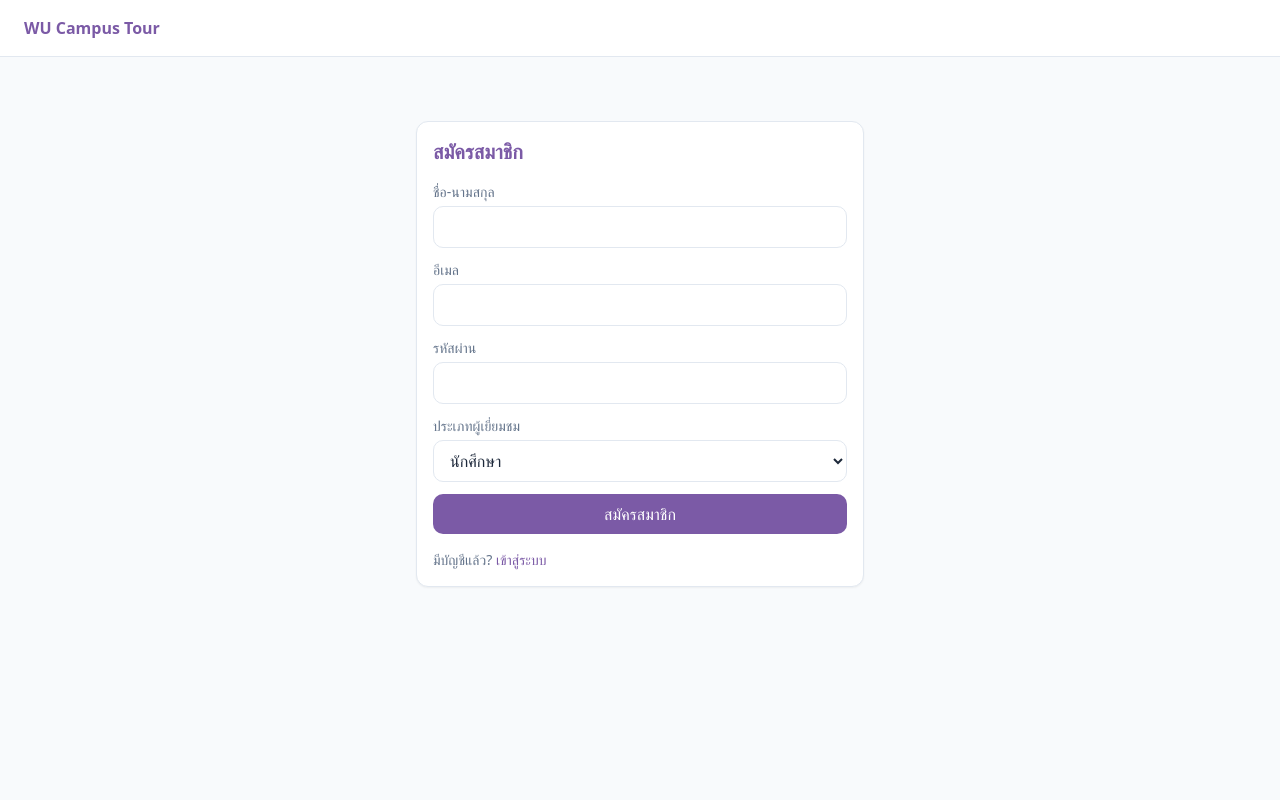
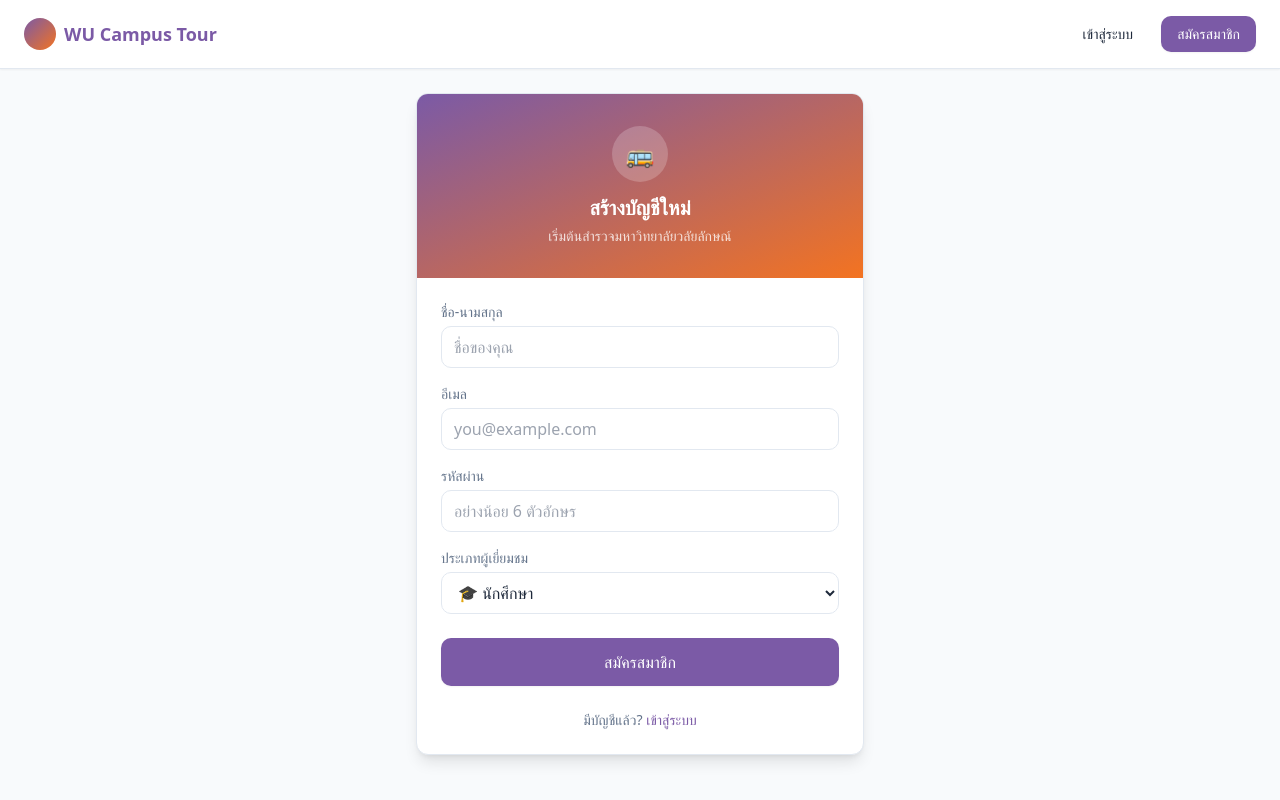
Before and after one commit to mxxnt25/walailak-campus-tour, a React (Vite) app: page /register in a window 1280 px wide. Built offline with nearby package versions, Linux system fonts and the light colour scheme; no server answers.

Commit message:
style: polish UI for all M1 pages with WU minimal theme, add nav buttons

```diff
--- a/src/components/common/Button.jsx
+++ b/src/components/common/Button.jsx
@@ -1,13 +1,18 @@
-export default function Button({ variant = 'primary', children, ...props }) {
-  const base = 'rounded-button px-4 py-2 font-medium transition'
+export default function Button({ variant = 'primary', size = 'md', children, className = '', ...props }) {
+  const base = 'rounded-button font-medium transition-all duration-150 active:scale-95 disabled:opacity-50 disabled:cursor-not-allowed'
+  const sizes = {
+    sm: 'px-3 py-1.5 text-sm',
+    md: 'px-4 py-2 text-sm',
+    lg: 'px-6 py-3 text-base',
+  }
   const variants = {
-    primary: 'bg-primary text-white hover:opacity-90',
+    primary: 'bg-primary text-white hover:bg-primary/90 shadow-sm hover:shadow-md',
     secondary: 'bg-surface border border-border text-textPrimary hover:bg-background',
-    danger: 'bg-danger text-white hover:opacity-90',
+    danger: 'bg-danger text-white hover:bg-danger/90 shadow-sm',
     ghost: 'text-textPrimary hover:bg-background',
   }
   return (
-    <button className={`${base} ${variants[variant]}`} {...props}>
+    <button className={`${base} ${sizes[size]} ${variants[variant]} ${className}`} {...props}>
       {children}
     </button>
   )
--- a/src/layouts/PublicLayout.jsx
+++ b/src/layouts/PublicLayout.jsx
@@ -1,8 +1,51 @@
+import { Link, useNavigate } from 'react-router-dom'
+import { useAuth } from '../hooks/useAuth'
+import { signOut } from '../services/authService'
+import Button from '../components/common/Button'
+
 export default function PublicLayout({ children }) {
+  const { session, profile } = useAuth()
+  const navigate = useNavigate()
+
+  async function handleSignOut() {
+    await signOut()
+    navigate('/login')
+  }
+
   return (
     <div className="min-h-screen bg-background">
-      <nav className="bg-surface border-b border-border px-6 py-4">
-        <span className="text-primary font-bold">WU Campus Tour</span>
+      <nav className="bg-surface border-b border-border px-6 py-4 flex items-center justify-between shadow-sm">
+        <Link to="/" className="flex items-center gap-2">
+          <div className="w-8 h-8 rounded-full bg-gradient-to-br from-primary to-accent" />
+          <span className="text-primary font-bold text-lg">WU Campus Tour</span>
+        </Link>
+
+        <div className="flex items-center gap-3">
+          {session ? (
+            <>
+              <Link to="/profile" className="text-sm text-textPrimary hover:text-primary transition">
+                {profile?.full_name || 'โปรไฟล์'}
+              </Link>
+              {profile?.role === 'ADMIN' && (
+                <Link to="/admin/users">
+                  <Button variant="ghost">จัดการผู้ใช้</Button>
+                </Link>
+              )}
+              <Button variant="secondary" onClick={handleSignOut}>
+                ออกจากระบบ
+              </Button>
+            </>
+          ) : (
+            <>
+              <Link to="/login">
+                <Button variant="ghost">เข้าสู่ระบบ</Button>
+              </Link>
+              <Link to="/register">
+                <Button variant="primary">สมัครสมาชิก</Button>
+              </Link>
+            </>
+          )}
+        </div>
       </nav>
       <main className="p-6">{children}</main>
     </div>
--- a/src/pages/admin/AdminUsers.jsx
+++ b/src/pages/admin/AdminUsers.jsx
@@ -1,13 +1,17 @@
 import { useEffect, useState } from 'react'
-import { listAllProfiles, updateUserRole } from '../../services/profileService'
+import { listAllProfiles, updateUserRole, deleteUserProfile } from '../../services/profileService'
 import Card from '../../components/common/Card'
 import Badge from '../../components/common/Badge'
+import Button from '../../components/common/Button'
 import LoadingState from '../../components/common/LoadingState'
 import ErrorState from '../../components/common/ErrorState'
+import { useAuth } from '../../hooks/useAuth'
 
 const ROLES = ['ADMIN', 'GUIDE', 'VISITOR']
+const ROLE_COLORS = { ADMIN: 'danger', GUIDE: 'warning', VISITOR: 'primary' }
 
 export default function AdminUsers() {
+  const { session } = useAuth()
   const [users, setUsers] = useState([])
   const [loading, setLoading] = useState(true)
   const [error, setError] = useState('')
@@ -35,33 +39,62 @@ export default function AdminUsers() {
     }
   }
 
+  async function handleDelete(user) {
+    if (user.id === session?.user?.id) {
+      alert('ไม่สามารถลบบัญชีตัวเองได้')
+      return
+    }
+    const confirmed = window.confirm(`ยืนยันลบผู้ใช้ "${user.full_name}" (${user.email})? การลบนี้ไม่สามารถย้อนกลับได้`)
+    if (!confirmed) return
+    try {
+      await deleteUserProfile(user.id)
+      load()
+    } catch (err) {
+      alert('ลบไม่สำเร็จ: ' + err.message)
+    }
+  }
+
   if (loading) return <LoadingState />
   if (error) return <ErrorState message={error} />
 
   return (
     <div>
-      <h1 className="text-xl font-bold text-primary mb-4">จัดการผู้ใช้</h1>
+      <div className="mb-6">
+        <h1 className="text-2xl font-bold text-primary">จัดการผู้ใช้</h1>
+        <p className="text-textSecondary text-sm mt-1">ทั้งหมด {users.length} บัญชี</p>
+      </div>
+
       <div className="flex flex-col gap-3">
         {users.map((u) => (
-          <Card key={u.id} className="flex items-center justify-between">
-            <div>
-              <p className="font-medium">{u.full_name}</p>
-              <p className="text-sm text-textSecondary">{u.email}</p>
+          <Card key={u.id} className="flex items-center justify-between hover:shadow-md transition">
+            <div className="flex items-center gap-3">
+              <div className="w-10 h-10 rounded-full bg-primary/10 text-primary flex items-center justify-center font-bold">
+                {(u.full_name || '?').charAt(0).toUpperCase()}
+              </div>
+              <div>
+                <p className="font-medium text-textPrimary">{u.full_name}</p>
+                <p className="text-sm text-textSecondary">{u.email}</p>
+              </div>
             </div>
             <div className="flex items-center gap-2">
-              <Badge color={u.role === 'ADMIN' ? 'danger' : u.role === 'GUIDE' ? 'warning' : 'primary'}>
-                {u.role}
-              </Badge>
+              <Badge color={ROLE_COLORS[u.role]}>{u.role}</Badge>
               <select
                 value={u.role}
                 onChange={(e) => handleRoleChange(u.id, e.target.value)}
-                className="rounded-input border border-border px-2 py-1 text-sm bg-surface"
+                className="rounded-input border border-border px-2 py-1.5 text-sm bg-surface focus:outline-none focus:ring-2 focus:ring-primary"
               >
                 {ROLES.map((r) => <option key={r} value={r}>{r}</option>)}
               </select>
+              <Button variant="danger" size="sm" onClick={() => handleDelete(u)}>
+                🗑️ ลบ
+              </Button>
             </div>
           </Card>
         ))}
+
+        {users.length === 0 && (
+          <p className="text-center text-textSecondary py-10">ยังไม่มีผู้ใช้ในระบบ</p>
+        )}
       </div>
     </div>
   )
--- a/src/pages/auth/Login.jsx
+++ b/src/pages/auth/Login.jsx
@@ -3,7 +3,6 @@ import { useNavigate, Link } from 'react-router-dom'
 import { signIn } from '../../services/authService'
 import Button from '../../components/common/Button'
 import Input from '../../components/common/Input'
-import Card from '../../components/common/Card'
 
 export default function Login() {
   const navigate = useNavigate()
@@ -30,21 +29,40 @@ export default function Login() {
   }
 
   return (
-    <div className="max-w-md mx-auto mt-10">
-      <Card>
-        <h1 className="text-xl font-bold text-primary mb-4">เข้าสู่ระบบ</h1>
-        <form onSubmit={handleSubmit} className="flex flex-col gap-3">
-          <Input name="email" type="email" label="อีเมล" value={form.email} onChange={handleChange} required />
-          <Input name="password" type="password" label="รหัสผ่าน" value={form.password} onChange={handleChange} required />
-          {error && <span className="text-sm text-danger">{error}</span>}
-          <Button type="submit" disabled={loading}>
-            {loading ? 'กำลังเข้าสู่ระบบ...' : 'เข้าสู่ระบบ'}
-          </Button>
-        </form>
-        <p className="text-sm text-textSecondary mt-4">
-          ยังไม่มีบัญชี? <Link to="/register" className="text-primary">สมัครสมาชิก</Link>
-        </p>
-      </Card>
+    <div className="min-h-[80vh] flex items-center justify-center">
+      <div className="w-full max-w-md">
+        <div className="bg-surface border border-border rounded-card shadow-lg overflow-hidden">
+          <div className="bg-gradient-to-br from-primary to-accent px-6 py-8 text-center">
+            <div className="w-14 h-14 mx-auto mb-3 rounded-full bg-white/20 flex items-center justify-center text-2xl">
+              🎓
+            </div>
+            <h1 className="text-white font-bold text-xl">ยินดีต้อนรับกลับมา</h1>
+            <p className="text-white/80 text-sm mt-1">เข้าสู่ระบบเพื่อจองทัวร์และดูข้อมูลของคุณ</p>
+          </div>
+
+          <form onSubmit={handleSubmit} className="p-6 flex flex-col gap-4">
+            <Input name="email" type="email" label="อีเมล" placeholder="you@example.com" value={form.email} onChange={handleChange} required />
+            <Input name="password" type="password" label="รหัสผ่าน" placeholder="••••••••" value={form.password} onChange={handleChange} required />
+            {error && (
+              <div className="bg-danger/10 border border-danger/30 text-danger text-sm rounded-input px-3 py-2">
+                {error}
+              </div>
+            )}
+            <Button type="submit" size="lg" disabled={loading} className="mt-2">
+              {loading ? 'กำลังเข้าสู่ระบบ...' : 'เข้าสู่ระบบ'}
+            </Button>
+          </form>
+
+          <div className="px-6 pb-6 text-center">
+            <p className="text-sm text-textSecondary">
+              ยังไม่มีบัญชี?{' '}
+              <Link to="/register" className="text-primary font-medium hover:underline">
+                สมัครสมาชิก
+              </Link>
+            </p>
+          </div>
+        </div>
+      </div>
     </div>
   )
 }
--- a/src/pages/auth/Profile.jsx
+++ b/src/pages/auth/Profile.jsx
@@ -1,41 +1,90 @@
+import { useState } from 'react'
 import { useAuth } from '../../hooks/useAuth'
-import { signOut } from '../../services/authService'
-import { useNavigate } from 'react-router-dom'
+import { updateProfile } from '../../services/profileService'
 import Card from '../../components/common/Card'
 import Button from '../../components/common/Button'
+import Input from '../../components/common/Input'
 import Badge from '../../components/common/Badge'
 import LoadingState from '../../components/common/LoadingState'
 
+const ROLE_LABELS = { ADMIN: 'ผู้ดูแลระบบ', GUIDE: 'ไกด์นำทาง', VISITOR: 'ผู้เยี่ยมชม' }
+const ROLE_COLORS = { ADMIN: 'danger', GUIDE: 'warning', VISITOR: 'primary' }
+
 export default function Profile() {
-  const { profile, loading } = useAuth()
-  const navigate = useNavigate()
+  const { profile, loading, refreshProfile } = useAuth()
+  const [editing, setEditing] = useState(false)
+  const [form, setForm] = useState({ full_name: '', phone: '' })
+  const [saving, setSaving] = useState(false)
 
   if (loading) return <LoadingState />
-  if (!profile) return <p className="text-textSecondary">กรุณาเข้าสู่ระบบ</p>
+  if (!profile) return <p className="text-textSecondary text-center mt-10">กรุณาเข้าสู่ระบบ</p>
 
-  async function handleSignOut() {
-    await signOut()
-    navigate('/login')
+  function startEdit() {
+    setForm({ full_name: profile.full_name || '', phone: profile.phone || '' })
+    setEditing(true)
   }
 
+  async function handleSave(e) {
+    e.preventDefault()
+    setSaving(true)
+    try {
+      await updateProfile(profile.id, form)
+      await refreshProfile()
+      setEditing(false)
+    } catch (err) {
+      alert('บันทึกไม่สำเร็จ: ' + err.message)
+    } finally {
+      setSaving(false)
+    }
+  }
+
+  const initial = (profile.full_name || '?').charAt(0).toUpperCase()
+
   return (
-    <div className="max-w-md mx-auto mt-10">
-      <Card>
-        <h1 className="text-xl font-bold text-primary mb-2">โปรไฟล์ของฉัน</h1>
-        <div className="flex flex-col gap-2 mt-4">
-          <p><span className="text-textSecondary">ชื่อ:</span> {profile.full_name}</p>
-          <p><span className="text-textSecondary">อีเมล:</span> {profile.email}</p>
-          <p>
-            <span className="text-textSecondary">สิทธิ์:</span>{' '}
-            <Badge color={profile.role === 'ADMIN' ? 'danger' : profile.role === 'GUIDE' ? 'warning' : 'primary'}>
-              {profile.role}
-            </Badge>
-          </p>
-          {profile.visitor_type && <p><span className="text-textSecondary">ประเภท:</span> {profile.visitor_type}</p>}
+    <div className="max-w-lg mx-auto mt-6">
+      <Card className="!p-0 overflow-hidden">
+        <div className="bg-gradient-to-br from-primary to-accent px-6 py-8 text-center">
+          <div className="w-20 h-20 mx-auto rounded-full bg-white flex items-center justify-center text-3xl font-bold text-primary shadow-md">
+            {initial}
+          </div>
+          <h1 className="text-white font-bold text-xl mt-3">{profile.full_name}</h1>
+          <div className="mt-2">
+            <Badge color={ROLE_COLORS[profile.role]}>{ROLE_LABELS[profile.role] || profile.role}</Badge>
+          </div>
         </div>
-        <Button variant="secondary" onClick={handleSignOut} className="mt-6">
-          ออกจากระบบ
-        </Button>
+
+        <div className="p-6">
+          {!editing ? (
+            <div className="flex flex-col gap-3">
+              <div className="flex justify-between border-b border-border pb-2">
+                <span className="text-textSecondary text-sm">อีเมล</span>
+                <span className="text-textPrimary text-sm font-medium">{profile.email}</span>
+              </div>
+              <div className="flex justify-between border-b border-border pb-2">
+                <span className="text-textSecondary text-sm">เบอร์โทร</span>
+                <span className="text-textPrimary text-sm font-medium">{profile.phone || '-'}</span>
+              </div>
+              {profile.visitor_type && (
+                <div className="flex justify-between border-b border-border pb-2">
+                  <span className="text-textSecondary text-sm">ประเภท</span>
+                  <span className="text-textPrimary text-sm font-medium">{profile.visitor_type}</span>
+                </div>
+              )}
+              <Button variant="secondary" onClick={startEdit} className="mt-3">
+                ✏️ แก้ไขโปรไฟล์
+              </Button>
+            </div>
+          ) : (
+            <form onSubmit={handleSave} className="flex flex-col gap-3">
+              <Input label="ชื่อ-นามสกุล" value={form.full_name} onChange={(e) => setForm({ ...form, full_name: e.target.value })} required />
+              <Input label="เบอร์โทร" value={form.phone} onChange={(e) => setForm({ ...form, phone: e.target.value })} placeholder="08x-xxx-xxxx" />
+              <div className="flex gap-2 mt-2">
+                <Button type="submit" disabled={saving}>{saving ? 'กำลังบันทึก...' : 'บันทึก'}</Button>
+                <Button type="button" variant="ghost" onClick={() => setEditing(false)}>ยกเลิก</Button>
+              </div>
+            </form>
+          )}
+        </div>
       </Card>
     </div>
   )
--- a/src/pages/auth/Register.jsx
+++ b/src/pages/auth/Register.jsx
@@ -3,7 +3,6 @@ import { useNavigate, Link } from 'react-router-dom'
 import { signUp } from '../../services/authService'
 import Button from '../../components/common/Button'
 import Input from '../../components/common/Input'
-import Card from '../../components/common/Card'
 
 export default function Register() {
   const navigate = useNavigate()
@@ -35,35 +34,57 @@ export default function Register() {
   }
 
   return (
-    <div className="max-w-md mx-auto mt-10">
-      <Card>
-        <h1 className="text-xl font-bold text-primary mb-4">สมัครสมาชิก</h1>
-        <form onSubmit={handleSubmit} className="flex flex-col gap-3">
-          <Input name="fullName" label="ชื่อ-นามสกุล" value={form.fullName} onChange={handleChange} required />
-          <Input name="email" type="email" label="อีเมล" value={form.email} onChange={handleChange} required />
-          <Input name="password" type="password" label="รหัสผ่าน" value={form.password} onChange={handleChange} required minLength={6} />
+    <div className="min-h-[80vh] flex items-center justify-center">
+      <div className="w-full max-w-md">
+        <div className="bg-surface border border-border rounded-card shadow-lg overflow-hidden">
+          <div className="bg-gradient-to-br from-primary to-accent px-6 py-8 text-center">
+            <div className="w-14 h-14 mx-auto mb-3 rounded-full bg-white/20 flex items-center justify-center text-2xl">
+              🚌
+            </div>
+            <h1 className="text-white font-bold text-xl">สร้างบัญชีใหม่</h1>
+            <p className="text-white/80 text-sm mt-1">เริ่มต้นสำรวจมหาวิทยาลัยวลัยลักษณ์</p>
+          </div>
+
+          <form onSubmit={handleSubmit} className="p-6 flex flex-col gap-4">
+            <Input name="fullName" label="ชื่อ-นามสกุล" placeholder="ชื่อของคุณ" value={form.fullName} onChange={handleChange} required />
+            <Input name="email" type="email" label="อีเมล" placeholder="you@example.com" value={form.email} onChange={handleChange} required />
+            <Input name="password" type="password" label="รหัสผ่าน" placeholder="อย่างน้อย 6 ตัวอักษร" value={form.password} onChange={handleChange} required minLength={6} />
+
             <div className="flex flex-col gap-1">
               <label className="text-sm text-textSecondary">ประเภทผู้เยี่ยมชม</label>
               <select
                 name="visitorType"
                 value={form.visitorType}
                 onChange={handleChange}
-              className="rounded-input border border-border px-3 py-2 bg-surface text-textPrimary"
+                className="rounded-input border border-border px-3 py-2 bg-surface text-textPrimary focus:outline-none focus:ring-2 focus:ring-primary"
               >
-              <option value="STUDENT">นักศึกษา</option>
-              <option value="STAFF">บุคลากร</option>
-              <option value="EXTERNAL">บุคคลภายนอก</option>
+                <option value="STUDENT">🎓 นักศึกษา</option>
+                <option value="STAFF">💼 บุคลากร</option>
+                <option value="EXTERNAL">👤 บุคคลภายนอก</option>
               </select>
             </div>
-          {error && <span className="text-sm text-danger">{error}</span>}
-          <Button type="submit" disabled={loading}>
+
+            {error && (
+              <div className="bg-danger/10 border border-danger/30 text-danger text-sm rounded-input px-3 py-2">
+                {error}
+              </div>
+            )}
+
+            <Button type="submit" size="lg" disabled={loading} className="mt-2">
               {loading ? 'กำลังสมัคร...' : 'สมัครสมาชิก'}
             </Button>
           </form>
-        <p className="text-sm text-textSecondary mt-4">
-          มีบัญชีแล้ว? <Link to="/login" className="text-primary">เข้าสู่ระบบ</Link>
+
+          <div className="px-6 pb-6 text-center">
+            <p className="text-sm text-textSecondary">
+              มีบัญชีแล้ว?{' '}
+              <Link to="/login" className="text-primary font-medium hover:underline">
+                เข้าสู่ระบบ
+              </Link>
             </p>
-      </Card>
+          </div>
+        </div>
+      </div>
     </div>
   )
 }
```
Also changed, not shown: src/layouts/AdminLayout.jsx (+21 -2 lines), src/services/profileService.js (+7 -0 lines), 1 other file (tests, documents, lock files or other folders). Lines whose indentation alone changed are shown as unchanged.
